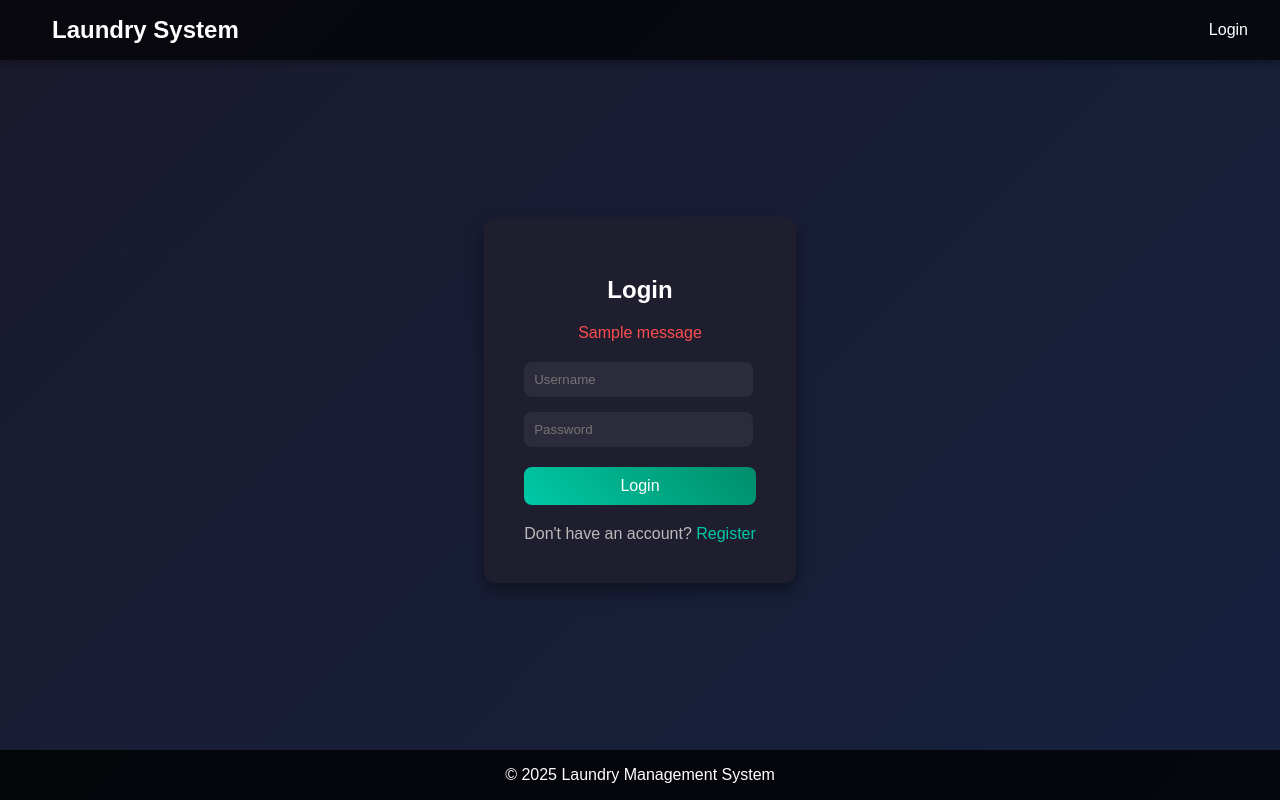
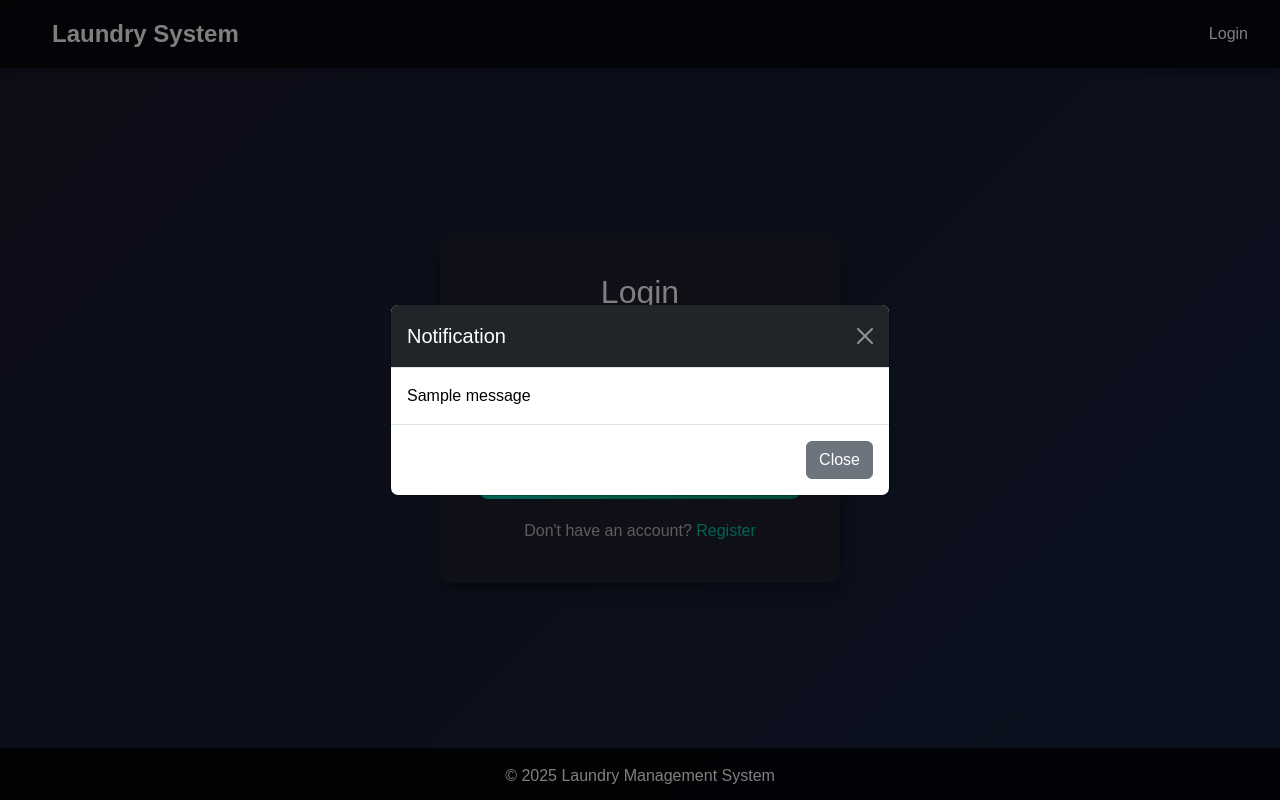
Before and after one commit to jayakrishan666/laundry_management, a Django app: page /login/ in a window 1280 px wide. Run offline with Django 5.2, Linux system fonts and the light colour scheme; tables that the repository leaves empty hold one stand-in row (values such as "Sample post"); one stand-in notice (Sample message) is shown.

Commit message:
pop up notification

```diff
--- a/laundry/templates/base.html
+++ b/laundry/templates/base.html
@@ -4,6 +4,7 @@
     <meta charset="UTF-8">
     <meta name="viewport" content="width=device-width, initial-scale=1.0">
     <title>{% block title %}Laundry Management{% endblock %}</title>
+    <link href="https://cdn.jsdelivr.net/npm/bootstrap@5.3.0/dist/css/bootstrap.min.css" rel="stylesheet">
     <style>
         body {
             margin: 0;
@@ -68,9 +69,50 @@
     <div class="container">
         {% block content %}{% endblock %}
     </div>
+    <script src="https://code.jquery.com/jquery-3.6.0.min.js"></script>
+    <script src="https://cdn.jsdelivr.net/npm/bootstrap@5.3.0/dist/js/bootstrap.bundle.min.js"></script>
 
     <footer class="footer">
         © 2025 Laundry Management System
     </footer>
+
+    <!-- Message Popup Modal -->
+<div class="modal fade" id="messageModal" tabindex="-1" aria-labelledby="messageModalLabel" aria-hidden="true">
+    <div class="modal-dialog modal-dialog-centered">
+        <div class="modal-content">
+            <div class="modal-header bg-dark text-white">
+                <h5 class="modal-title" id="messageModalLabel">Notification</h5>
+                <button type="button" class="btn-close btn-close-white" data-bs-dismiss="modal" aria-label="Close"></button>
+            </div>
+            <div class="modal-body" id="modalMessageBody" style="color: black;">
+                <!-- Message content will be dynamically added here -->
+            </div>
+            <div class="modal-footer">
+                <button type="button" class="btn btn-secondary" data-bs-dismiss="modal">Close</button>
+            </div>
+        </div>
+    </div>
+</div>
+
+<script>
+    $(document).ready(function() {
+        // Collect Django messages from the template context
+        var messages = [];
+
+        {% for message in messages %}
+            messages.push("{{ message|escapejs }}");
+        {% endfor %}
+
+        // Show the modal if there are any messages
+        if (messages.length > 0) {
+            $('#modalMessageBody').html(messages.join('<br>'));
+            $('#messageModal').modal('show');
+        }
+    });
+
+</script>
+
+
+
 </body>
 </html>
--- a/laundry/templates/login.html
+++ b/laundry/templates/login.html
@@ -5,24 +5,24 @@
     <div style="background: #1e1e2f; padding: 40px; border-radius: 12px; box-shadow: 0 8px 16px rgba(0,0,0,0.4); max-width: 400px; width: 100%;">
         <h2 style="text-align: center; color: #ffffff; margin-bottom: 20px;">Login</h2>
 
-        {% if messages %}
+        <!-- {% if messages %}
             <div style="color: #ff4d4f; margin-bottom: 20px; text-align: center;">
                 {% for message in messages %}
                     {{ message }}
                 {% endfor %}
             </div>
-        {% endif %}
+        {% endif %} -->
 
         <form method="POST" action="">
             {% csrf_token %}
             <div style="margin-bottom: 15px;">
                 <input type="text" name="username" placeholder="Username" required
-                    style="width: 90%; padding: 10px; border: none; border-radius: 8px; background: #2b2b3b; color: white; outline: none;">
+                    style="width: 100%; padding: 10px; border: none; border-radius: 8px; background: #2b2b3b; color: white; outline: none;">
             </div>
 
             <div style="margin-bottom: 20px;">
                 <input type="password" name="password" placeholder="Password" required
-                    style="width: 90%; padding: 10px; border: none; border-radius: 8px; background: #2b2b3b; color: white; outline: none;">
+                    style="width: 100%; padding: 10px; border: none; border-radius: 8px; background: #2b2b3b; color: white; outline: none;">
             </div>
 
             <button type="submit" style="width: 100%; padding: 10px; background: linear-gradient(45deg, #00c9a7, #008d69); color: white; border: none; border-radius: 8px; cursor: pointer; font-size: 16px;">
--- a/laundry/templates/register.html
+++ b/laundry/templates/register.html
@@ -6,13 +6,13 @@
 
         <h2 style="text-align: center; color: #ffffff; margin-bottom: 20px;">Register</h2>
 
-        {% if messages %}
+        <!-- {% if messages %}
             <div style="color: #ff4d4f; margin-bottom: 20px; text-align: center;">
                 {% for message in messages %}
                     {{ message }}
                 {% endfor %}
             </div>
-        {% endif %}
+        {% endif %} -->
 
         <form method="POST" action="">
             {% csrf_token %}
--- a/laundry/templates/request_blocked.html
+++ b/laundry/templates/request_blocked.html
@@ -2,7 +2,7 @@
 {% block title %}Request Blocked{% endblock %}
 {% block content %}
 
-<div style=" justify-content: center; align-items: center; min-height: 100vh; background: linear-gradient(135deg, #1a1a2e, #16213e); text-align: center;">
+<div style="display: flex; justify-content: center; align-items: center; min-height: 100vh; background: linear-gradient(135deg, #1a1a2e, #16213e); text-align: center;">
 
     <div style="background: #0f3460; padding: 40px; border-radius: 20px; box-shadow: 0 10px 30px rgba(0, 0, 0, 0.8); max-width: 500px; width: 100%;">
 
```
Also changed, not shown: db.sqlite3.
